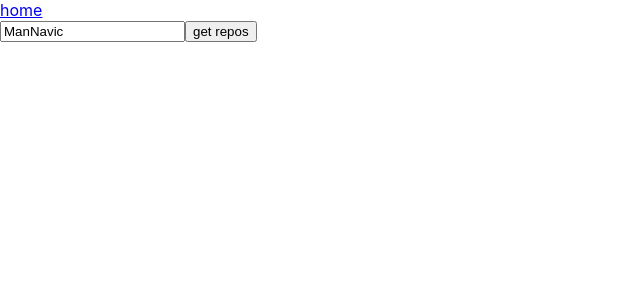
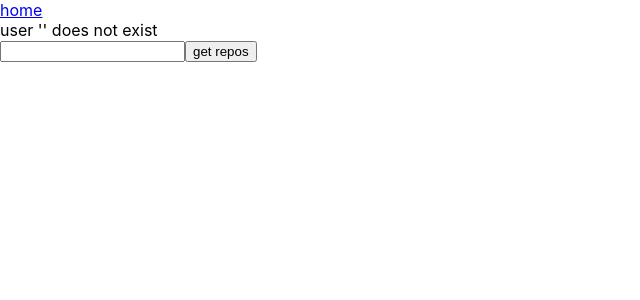
Before and after one commit to boolean-uk/cohort-10-react-demo, a React (Create React App) app: page / in a window 1280 px wide. Shown: the top 300 px of the page, without its empty margins (0-640 px from the left). Built offline with nearby package versions, Linux system fonts and the light colour scheme; no server answers.

Commit message:
finished ext1, started ext2

```diff
--- a/src/App.js
+++ b/src/App.js
@@ -1,20 +1,23 @@
 import './App.css';
+import { useState } from 'react'
 import { Routes, Route, Link } from "react-router-dom";
 import { Repos, Repo, Notes, AddNote, Search } from './components/Repos'
 
 
 function App() {
+  const [username, setUsername] = useState('')
+  const [notFound, setNotFound] = useState(true)
   return (
     <>
       <Link to="/">home</Link>
       <Routes>
         <Route
           path='/'
-          element={<Search />}
+          element={<Search username={username} setUsername={setUsername} setNotFound={setNotFound} notFound={notFound}/>}
         />
         <Route
           path='/:username'
-          element={<><Search /> <Repos/></>}
+          element={<><Search username={username} setUsername={setUsername}/> <Repos setNotFound={setNotFound} notFound={notFound} setUsername={setUsername} username={username}/></>}
         />
         <Route
           path='/:username/:reponame'
--- a/src/components/Repos/Repos.js
+++ b/src/components/Repos/Repos.js
@@ -13,23 +13,21 @@ const initialFormData = {
   github: 'ManNavic'
 }
 
-function Repos () {
+function Repos ({ username, setUsername, notFound, setNotFound}) {
   const [repos, setRepos] = useState([])
-  const [username, setUsername] = useState('ManNavic')
+  // const [username, setUsername] = useState('ManNavic')
   const [formData, setFormData] = useState(initialFormData)
-  const [notFound, setNotFound] = useState(false)
-  const [repoData, setRepoData]= useState([])
+  // const [repoData, setRepoData]= useState([])
 
   useEffect(() => {
-    // https://api.github.com/users/${username}/repos
     fetch(`https://api.github.com/users/${username}/repos`)
       .then(res => res.json()) // read the response format which is stored in JSON
       .then(data => {
       if (data.message === 'Not Found') {
-        setNotFound(true)
+        // setNotFound(true)
       } else {
         // console.log(data)
-        setNotFound(false)
+        // setNotFound(false)
         setRepos(data)
 
       }
@@ -39,21 +37,6 @@ function Repos () {
   useEffect(() => {
     handleData()
   }, [repos])
-
-  const handleSubmit = (e) => {
-    e.preventDefault()
-    console.log('repos', repos, '\n', 'repoData', repoData)
-    const userName = formData.github
-    setUsername(userName)
-    // if the username key doesn't exist inside of db.json, create it and
-    // give it a value of an object, which has keys for each repo name and
-    // values (for those keys) of an empty array
-    if (!repos.hasOwnProperty(userName)) {
-      repos[userName] = {}
-    // repoData
-
-    }
-  }
 
   const handleChange = (e) => {
     setFormData({...formData, github: e.target.value})
@@ -67,18 +50,11 @@ function Repos () {
       // console.log(reposData)
       reposList.push(reposData)
     }
-    setRepoData(reposList)
+    // setRepoData(reposList)
   }
 
   return (
     <>
-      {
-        notFound && <div>user '{username}' does not exist</div>
-      }
-      <form onSubmit={handleSubmit}>
-        <input type="text" name="github" onChange={handleChange} value={formData.github}/>
-        <button>get repos</button>
-      </form>
       {
         repos.map((repo => (
           <div>
--- a/src/components/Repos/Search.js
+++ b/src/components/Repos/Search.js
@@ -11,14 +11,12 @@ import { useState, useEffect } from 'react'
 // I should be able to navigate back to the home page showing a list of repositories for the user
 
 const initialFormData = {
-  github: 'ManNavic'
+  github: ''
 }
 
-function Search () {
+function Search ({username, setUsername, notFound, setNotFound}) {
   const [repos, setRepos] = useState([])
-  const [username, setUsername] = useState('ManNavic')
   const [formData, setFormData] = useState(initialFormData)
-  const [notFound, setNotFound] = useState(false)
   const [repoData, setRepoData]= useState([])
   const navigate = useNavigate()
 
@@ -44,7 +42,7 @@ function Search () {
 
   const handleSubmit = (e) => {
     e.preventDefault()
-    console.log('repos', repos, '\n', 'repoData', repoData)
+    // console.log('repos', repos, '\n', 'repoData', repoData)
     const userName = formData.github
     setUsername(userName)
     // if the username key doesn't exist inside of db.json, create it and
@@ -55,7 +53,7 @@ function Search () {
     // repoData
 
     }
-    navigate(`/${username}`)
+    navigate(`/${userName}`)
   }
 
   const handleChange = (e) => {
@@ -78,6 +76,7 @@ function Search () {
       {
         notFound && <div>user '{username}' does not exist</div>
       }
+
       <form onSubmit={handleSubmit}>
         <input type="text" name="github" onChange={handleChange} value={formData.github}/>
         <button>get repos</button>
```
